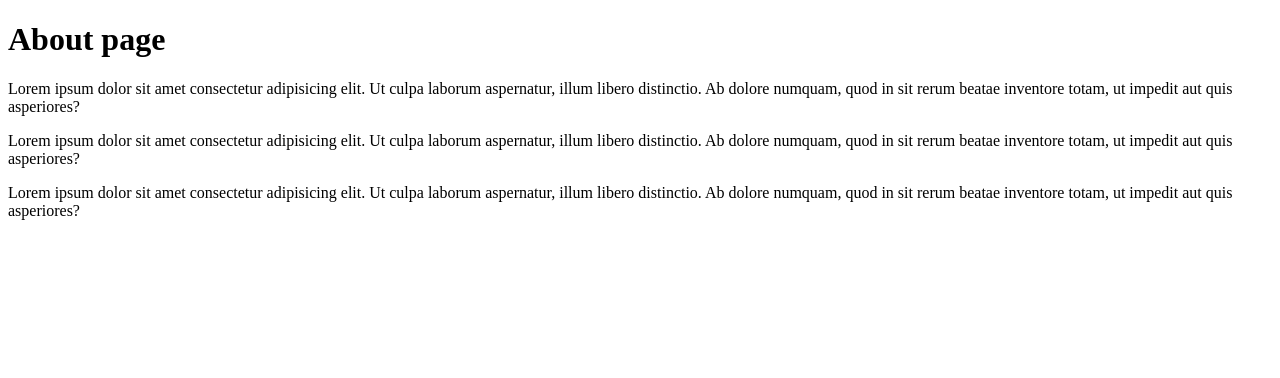
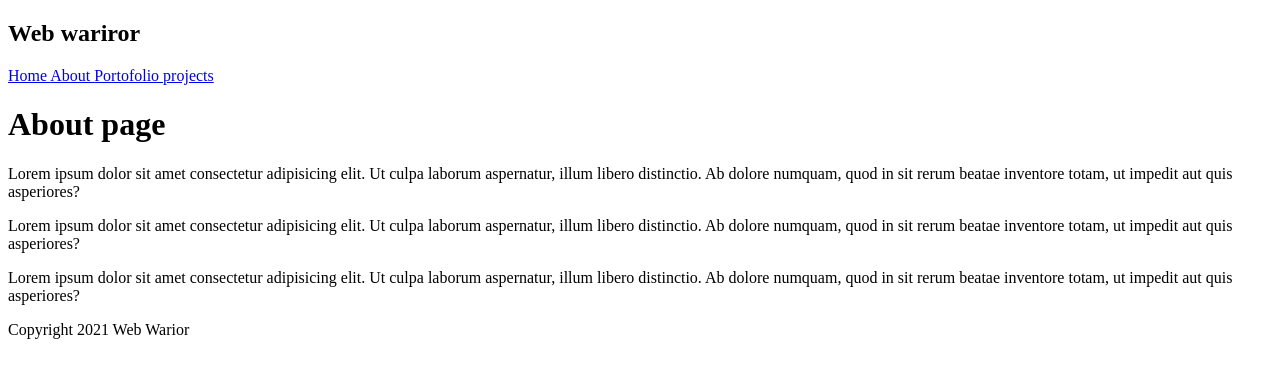
Before and after one commit to moisens/gatsby-basics, a Gatsby site in the folder web-warior/: page /about in a window 1280 px wide. Built offline with nearby package versions, Linux system fonts and the light colour scheme; Gatsby itself is replaced by a stand-in of ours.

Commit message:
navbar & layout page

```diff
--- /dev/null
+++ b/web-warior/src/components/Layout.js
@@ -0,0 +1,17 @@
+import React from 'react';
+import Navbar from './Navbar';
+
+export default function Layout({ children }) {
+  return (
+    <div className="layout">
+      <Navbar />
+      <div className="content">
+        { children }
+      </div>
+      <footer>
+        <p>Copyright 2021 Web Warior</p>
+      </footer>
+
+    </div>
+  )
+}
--- /dev/null
+++ b/web-warior/src/components/Navbar.js
@@ -0,0 +1,16 @@
+import React from 'react'
+import { Link } from 'gatsby';
+
+
+export default function Navbar() {
+  return (
+    <nav>
+      <h1>Web wariror</h1>
+      <div className="links">
+        <Link to="/">Home </Link>
+        <Link to="/about">About </Link>
+        <Link to="/projects">Portofolio projects </Link>
+      </div>
+    </nav>
+  )
+}
--- a/web-warior/src/pages/about.js
+++ b/web-warior/src/pages/about.js
@@ -1,12 +1,15 @@
 import React from 'react';
+import Layout from '../components/Layout';
 
 export default function About() {
   return (
+    <Layout>
       <div>
         <h1>About page</h1>
         <p>Lorem ipsum dolor sit amet consectetur adipisicing elit. Ut culpa laborum aspernatur, illum libero distinctio. Ab dolore numquam, quod in sit rerum beatae inventore totam, ut impedit aut quis asperiores?</p>
         <p>Lorem ipsum dolor sit amet consectetur adipisicing elit. Ut culpa laborum aspernatur, illum libero distinctio. Ab dolore numquam, quod in sit rerum beatae inventore totam, ut impedit aut quis asperiores?</p>
         <p>Lorem ipsum dolor sit amet consectetur adipisicing elit. Ut culpa laborum aspernatur, illum libero distinctio. Ab dolore numquam, quod in sit rerum beatae inventore totam, ut impedit aut quis asperiores?</p>
       </div>
+    </Layout>
   )
 }
```
Also changed, not shown: web-warior/src/pages/404.js (+8 -3 lines), web-warior/src/pages/index.js (+6 -1 lines), web-warior/src/pages/projects/index.js (+8 -5 lines), web-warior/src/pages/projects/test.js (deleted, +0 -9 lines). Lines whose indentation alone changed are shown as unchanged.
